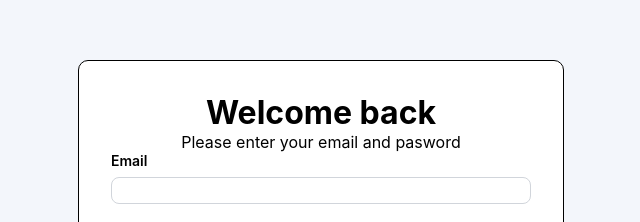
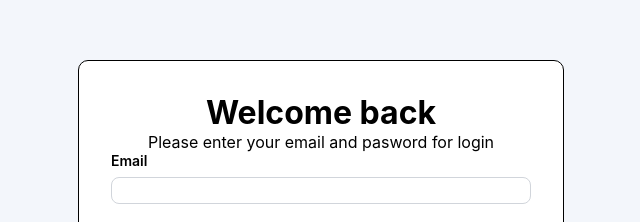
Before and after one commit to nihal-muhd/learning-zone, a React (Create React App) app: page /login in a window 1280 px wide. Shown: the part 198-420 px from the top of the page, without its empty margins (319-959 px from the left). Built offline with nearby package versions, Linux system fonts and the light colour scheme.

Commit message:
date check

```diff
--- a/src/pages/Login.jsx
+++ b/src/pages/Login.jsx
@@ -39,7 +39,7 @@ const Login = () => {
       <div className="login-card">
         <div className="login-header">
           <h1>Welcome back</h1>
-          <p>Please enter your email and pasword</p>
+          <p>Please enter your email and pasword for login</p>
         </div>
         <form className="login-form" onSubmit={hanldeSubmit}>
           <div className="form-group">
```
